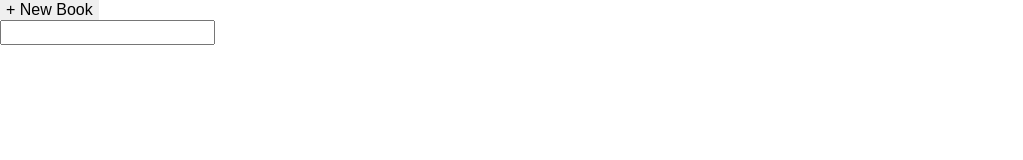
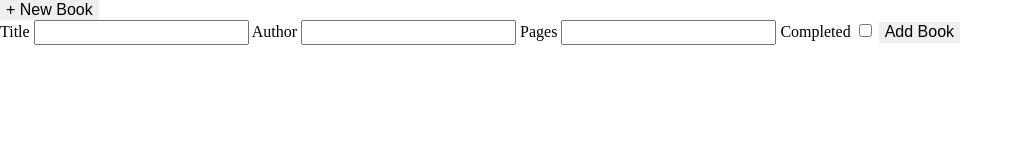
Before and after one commit to maxikaye/library, a plain HTML site: page index.html in a window 1280 px wide. Both pictures are taken after a click on the button "+ New Book". Shown: the whole page, without its empty margins (0-1023 px from the left). Drawn offline with Linux system fonts and the light colour scheme.

Commit message:
Add book form inputs

```diff
--- a/index.html
+++ b/index.html
@@ -10,12 +10,30 @@
 </head>
 <body>
     <div class="container">
+        <header>
+
+        </header>
+        <section class="library-display">
+
+        </section>
         <button id="btn-new-book">+ New Book</button>
     </div>
 
     <div class="new-book-modal">
         <form action="" method="">
+            <label for="book-title">Title</label>
             <input type="text" name="book-title" id="book-title">
+
+            <label for="book-author">Author</label>
+            <input type="text" name="book-author" id="book-author">
+
+            <label for="book-page-count">Pages</label>
+            <input type="text" name="book-page-count" id="book-page-count">
+
+            <label for="book-completed">Completed</label>
+            <input type="checkbox" name="book-completed" id="book-completed">
+
+            <button type="submit">Add Book</button>
         </form>
     </div>
     <script src="./main.js"></script>
```
